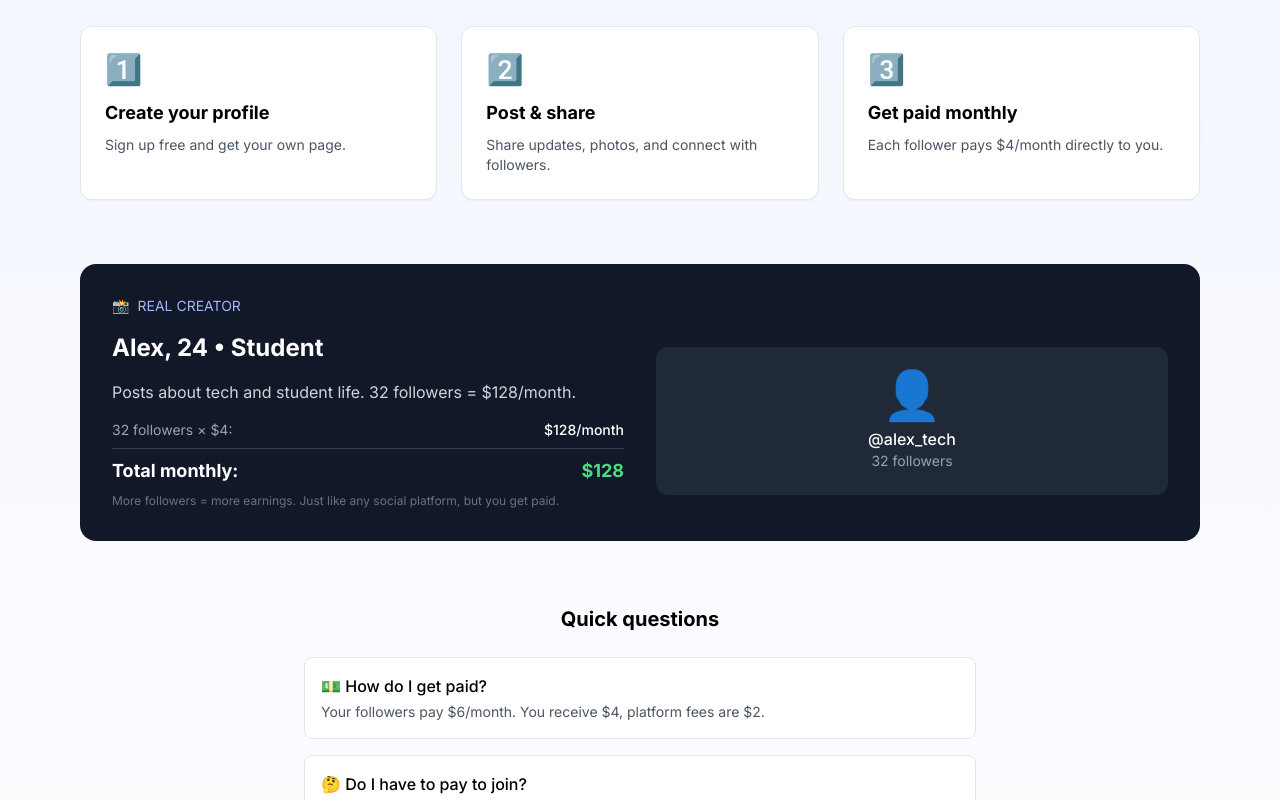
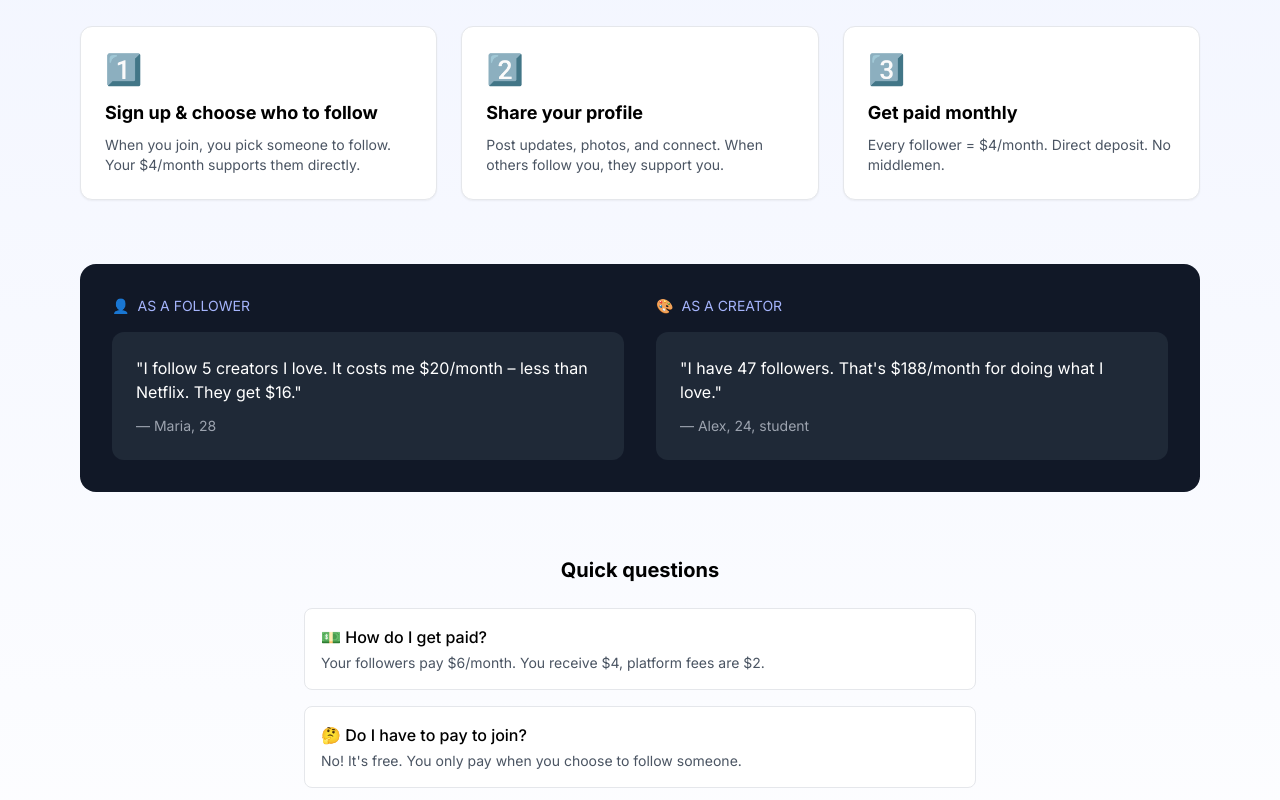
Before and after one commit to u0244058028-beep/Soscial, a Next.js app: page / in a window 1280 px wide. Shown: the part 540-1340 px from the top of the page. Built offline with nearby package versions, Linux system fonts and the light colour scheme; no server answers; the database is empty.

Commit message:
Update page.tsx

```diff
--- a/app/page.tsx
+++ b/app/page.tsx
@@ -28,7 +28,7 @@ export default function Home() {
     <main className="min-h-screen bg-gradient-to-b from-indigo-50 to-white">
       <div className="max-w-6xl mx-auto px-4 py-12">
 
-        {/* Enkel header */}
+        {/* Header */}
         <div className="flex justify-between items-center mb-16">
           <div className="flex items-center gap-2">
             <span className="text-2xl font-bold bg-gradient-to-r from-indigo-600 to-purple-600 bg-clip-text text-transparent">
@@ -40,7 +40,7 @@ export default function Home() {
           </div>
         </div>
 
-        {/* Hero - ren sosial media */}
+        {/* Hero */}
         <div className="text-center mb-16">
           <div className="inline-block bg-indigo-100 text-indigo-800 text-sm px-4 py-2 rounded-full mb-6">
             ⚡️ The first social platform where followers pay you
@@ -101,50 +101,53 @@ export default function Home() {
           )}
         </div>
 
-        {/* Hvordan det fungerer - som vanlig sosial media */}
+        {/* Hvordan det fungerer - MED DEN UNIKE MEKANIKKEN */}
         <div className="grid md:grid-cols-3 gap-6 mb-16">
           <div className="bg-white p-6 rounded-xl shadow-sm border">
             <div className="text-3xl mb-3">1️⃣</div>
-            <h3 className="font-bold text-lg mb-2">Create your profile</h3>
-            <p className="text-gray-600 text-sm">Sign up free and get your own page.</p>
+            <h3 className="font-bold text-lg mb-2">Sign up & choose who to follow</h3>
+            <p className="text-gray-600 text-sm">
+              When you join, you pick someone to follow. Your $4/month supports them directly.
+            </p>
           </div>
           <div className="bg-white p-6 rounded-xl shadow-sm border">
             <div className="text-3xl mb-3">2️⃣</div>
-            <h3 className="font-bold text-lg mb-2">Post & share</h3>
-            <p className="text-gray-600 text-sm">Share updates, photos, and connect with followers.</p>
+            <h3 className="font-bold text-lg mb-2">Share your profile</h3>
+            <p className="text-gray-600 text-sm">
+              Post updates, photos, and connect. When others follow you, they support you.
+            </p>
           </div>
           <div className="bg-white p-6 rounded-xl shadow-sm border">
             <div className="text-3xl mb-3">3️⃣</div>
             <h3 className="font-bold text-lg mb-2">Get paid monthly</h3>
-            <p className="text-gray-600 text-sm">Each follower pays $4/month directly to you.</p>
+            <p className="text-gray-600 text-sm">
+              Every follower = $4/month. Direct deposit. No middlemen.
+            </p>
           </div>
         </div>
 
-        {/* Eksempel - helt vanlig bruker */}
+        {/* Eksempel - viser begge sider */}
         <div className="bg-gray-900 text-white rounded-2xl p-8 mb-16">
-          <div className="flex items-center gap-2 text-indigo-300 text-sm mb-4">
-            <span>📸</span> REAL CREATOR
-          </div>
-          <div className="grid md:grid-cols-2 gap-8 items-center">
+          <div className="grid md:grid-cols-2 gap-8">
+            {/* Som følger */}
             <div>
-              <h3 className="text-2xl font-bold mb-4">Alex, 24 • Student</h3>
-              <p className="text-gray-300 mb-4">Posts about tech and student life. 32 followers = $128/month.</p>
-              <div className="space-y-2 text-sm">
-                <div className="flex justify-between">
-                  <span className="text-gray-400">32 followers × $4:</span>
-                  <span className="font-medium">$128/month</span>
-                </div>
-                <div className="flex justify-between text-lg font-bold border-t border-gray-700 pt-2 mt-2">
-                  <span>Total monthly:</span>
-                  <span className="text-green-400">$128</span>
-                </div>
-                <p className="text-xs text-gray-500 mt-2">More followers = more earnings. Just like any social platform, but you get paid.</p>
+              <div className="flex items-center gap-2 text-indigo-300 text-sm mb-4">
+                <span>👤</span> AS A FOLLOWER
+              </div>
+              <div className="bg-gray-800 p-6 rounded-xl">
+                <p className="mb-3">"I follow 5 creators I love. It costs me $20/month – less than Netflix. They get $16."</p>
+                <p className="text-sm text-gray-400">— Maria, 28</p>
               </div>
             </div>
-            <div className="bg-gray-800 p-6 rounded-xl text-center">
-              <div className="text-5xl mb-2">👤</div>
-              <div className="font-medium">@alex_tech</div>
-              <div className="text-sm text-gray-400">32 followers</div>
+            {/* Som skaper */}
+            <div>
+              <div className="flex items-center gap-2 text-indigo-300 text-sm mb-4">
+                <span>🎨</span> AS A CREATOR
+              </div>
+              <div className="bg-gray-800 p-6 rounded-xl">
+                <p className="mb-3">"I have 47 followers. That's $188/month for doing what I love."</p>
+                <p className="text-sm text-gray-400">— Alex, 24, student</p>
+              </div>
             </div>
           </div>
         </div>
@@ -159,7 +162,7 @@ export default function Home() {
             </div>
             <div className="bg-white p-4 rounded-lg border">
               <p className="font-medium mb-1">🤔 Do I have to pay to join?</p>
-              <p className="text-sm text-gray-600">No! It's completely free. You only earn money.</p>
+              <p className="text-sm text-gray-600">No! It's free. You only pay when you choose to follow someone.</p>
             </div>
             <div className="bg-white p-4 rounded-lg border">
               <p className="font-medium mb-1">📅 When do you launch?</p>
@@ -168,7 +171,7 @@ export default function Home() {
           </div>
         </div>
 
-        {/* Footer med epost */}
+        {/* Footer */}
         <div className="text-center">
           {!submitted ? (
             <form onSubmit={async (e) => {
```
